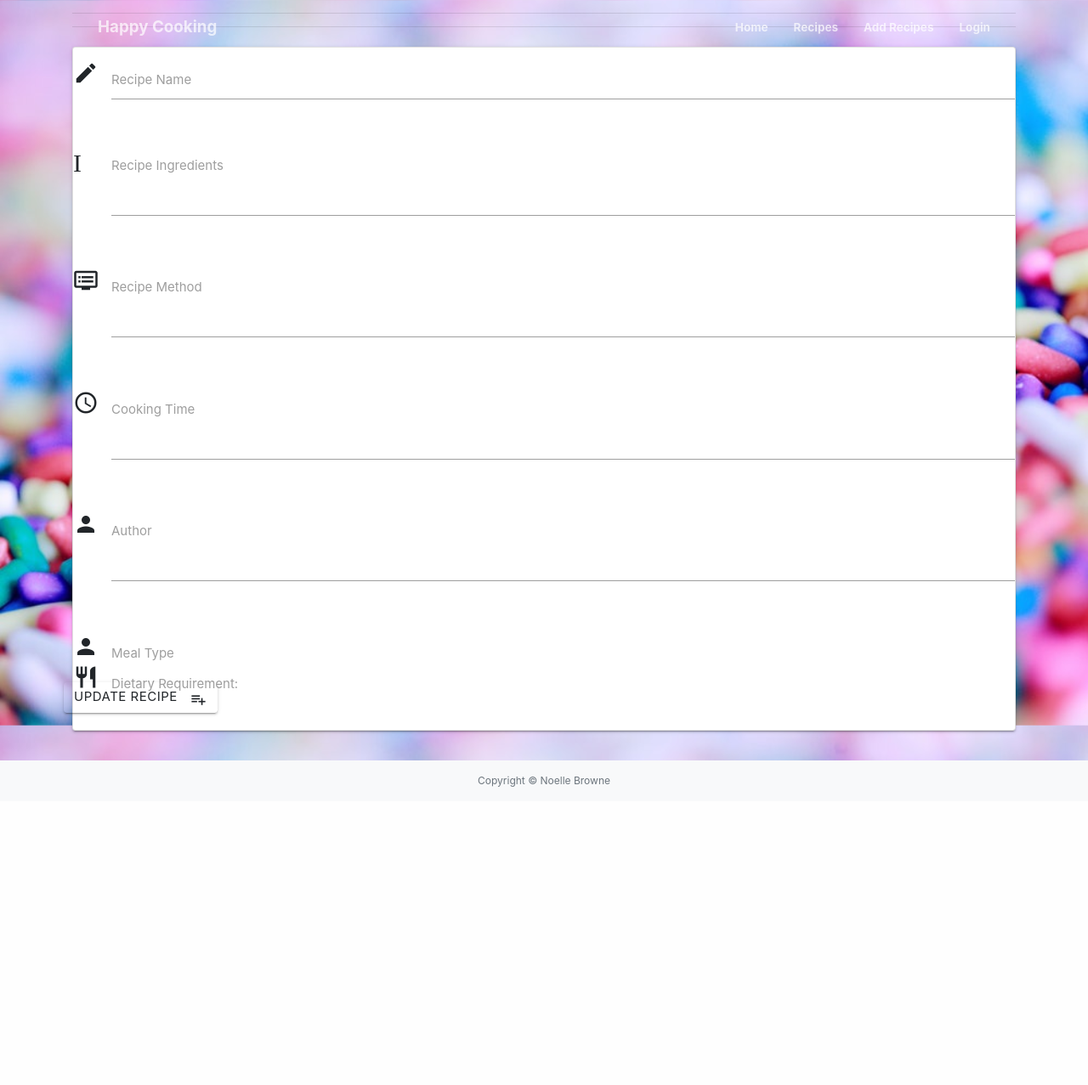
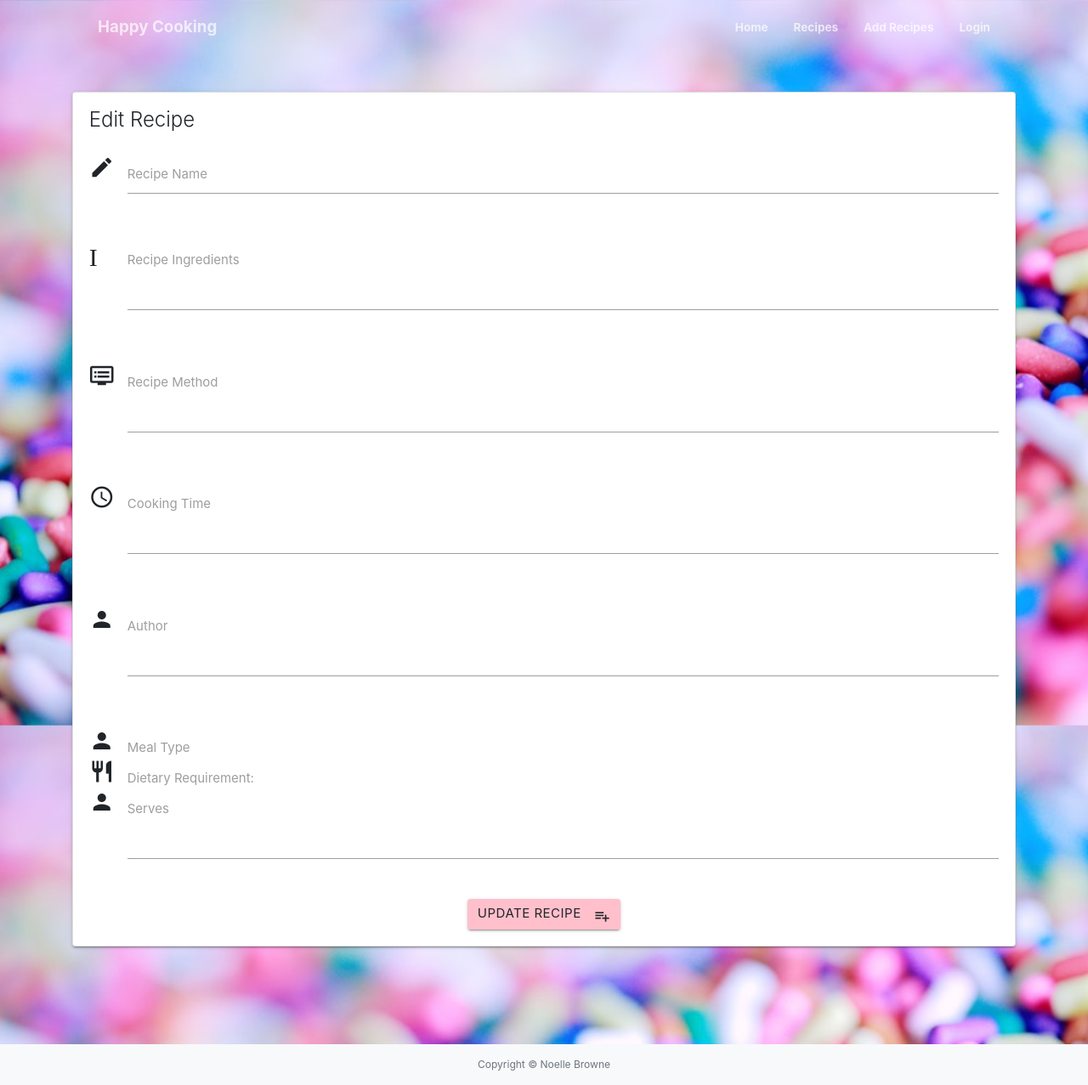
Before and after one commit to Code-Institute-Submissions/happy_cooking, a Flask app: template templates/edit_recipe.html in a window 1280 px wide. Shown: the whole page at 85% size. Before the commit the page ends 926 px from the top, so only its background shows below. Run offline with Flask 2, Linux system fonts and the light colour scheme; the template is opened without the code that fills it, so the values that code supplies are empty; some libraries are stand-ins or nearby versions.

Commit message:
added happy cooking link to make it work, changed font to gray, changed background for edit, add recipes pages and changed update button to pink

```diff
--- a/templates/edit_recipe.html
+++ b/templates/edit_recipe.html
@@ -1,56 +1,43 @@
-{% extends 'base.html' %} {% block content %}
+{% extends 'base.html' %}
 
-<h1><hr></h1>
+{% block content %}
 
-<hr/>
-
-<div class="row">
-  <form action = "{{url_for('update_recipe', recipe_id=recipe._id)}}" method="POST" class="col s12">
+<div class="row" style="margin-top: 100px; margin-bottom: 100px;">
+    <form action="{{url_for('update_recipe', recipe_id=recipe._id)}}" method="POST" class="col s12">
         <div class="card">
 
-
+            <div class="card-body">
+                <h1 class="card-title">Edit Recipe</h1>
                 <div class="row">
                     <div class="input-field col s12">
                         <i class="material-icons prefix">create</i>
-    <input id="recipe_name" name="recipe_name" type="text" class="validate" value="{{recipe.name}}"/>
+                        <input id="recipe_name" name="recipe_name" type="text" class="validate"
+                               value="{{recipe.name}}"/>
                         <label for="icon_prefix">Recipe Name</label>
-  </div>
-</div>
-
-
-
-<div class="row">
-  <div class="input-field col s12">
-    <i class="material-icons prefix">Ingredients</i>
-    <textarea
-      name="recipe_ingredients"
-      id="recipe_ingredients"
-      class="materialize-textarea"
-    >{{recipe.ingredients}}</textarea>
-    <label for="icon_recipe">Recipe Ingredients</label>
                     </div>
                 </div>
 
                 <div class="row">
                     <div class="input-field col s12">
+                        <i class="material-icons prefix">Ingredients</i>
+                        <textarea name="recipe_ingredients" id="recipe_ingredients" class="materialize-textarea">
+                    {{recipe.ingredients}}
+                </textarea>
+                        <label for="icon_recipe">Recipe Ingredients</label>
+                    </div>
+                </div>
+                <div class="row">
+                    <div class="input-field col s12">
                         <i class="material-icons prefix">dvr</i>
-    <textarea
-      name="recipe_method"
-      id="recipe_method"
-      class="materialize-textarea"
-    >{{recipe.instructions}}</textarea>
-    <label for="icon_method">Recipe Method</label>
+                        <textarea name="recipe_instructions" id="recipe_instructions" class="materialize-textarea">{{recipe.instructions}}</textarea>
+                        <label for="icon_meathod">Recipe Method</label>
                     </div>
                 </div>
 
                 <div class="row">
                     <div class="input-field col s12">
                         <i class="material-icons prefix">access_time</i>
-    <textarea
-      name="cooking_time"
-      id="cooking_time"
-      class="materialize-textarea"
-    >{{recipe.cooking_time}}</textarea>
+                        <textarea name="cooking_time" id="cooking_time" class="materialize-textarea">{{recipe.cooking_time}}</textarea>
                         <label for="icon_cooking_time">Cooking Time</label>
                     </div>
                 </div>
@@ -58,11 +45,8 @@
                 <div class="row">
                     <div class="input-field col s12">
                         <i class="material-icons prefix">person</i>
-    <textarea
-      name="recipe_author"
-      id="recipe_author"
-      class="materialize-textarea">
-        {{recipe.author}}</textarea>
+                        <textarea name="recipe_author" id="recipe_author"
+                                  class="materialize-textarea">{{recipe.author}}</textarea>
                         <label for="icon_author">Author</label>
                     </div>
                 </div>
@@ -75,7 +59,7 @@
                             <option value="Breakfast">Breakfast</option>
                             <option value="Lunch">Lunch</option>
                             <option value="Dinner">Dinner</option>
-      <option value="Dessert">Dinner</option>
+                            <option value="Dessert">Dessert</option>
 
                         </select>
                         <label>Meal Type</label>
@@ -86,7 +70,7 @@
                     <div class="input-field col s12">
                         <i class="material-icons prefix">restaurant</i>
                         <select multiple id="dietary_requirement" name="dietary_requirement">
-      <option value  disabled selected>Choose your dietary requirement</option>
+                            <option value="" disabled selected>Choose your dietary requirement</option>
                             <option value="Dairy-free">Dairy-free</option>
                             <option value="Gluten-free">Gluten-free</option>
                             <option value="Vegetarian">Vegetarian</option>
@@ -96,18 +80,25 @@
                         <label>Dietary Requirement: </label>
                     </div>
                 </div>
+                <div class="row">
+                    <div class="input-field col s12">
+                        <i class="material-icons prefix">person</i>
+                        <textarea name="serves" id="serves" class="materialize-textarea"></textarea>
+                        <label for="icon_author">Serves</label>
+                    </div>
+                </div>
 
 
+                <div class="button text-center">
+                    <button class="btn waves-effect waves-light" style="background:pink" type="submit" name="action"> Update Recipe
+                        <i class="material-icons right">playlist_add</i>
+                    </button>
 
 
- <div class="row">
-            <button class="btn waves-effect waves-light" type="submit" name="action">Update  Recipe
-                <i class="material-icons right">playlist_add</i>
-             </button>
+                </div>
             </div>
         </div>
     </form>
 </div>
 
-
 {% endblock %}
--- a/templates/index.html
+++ b/templates/index.html
@@ -7,11 +7,11 @@
     <div class="container h-100">
       <div class="row h-100 align-items-center justify-content-center text-center">
         <div class="col-lg-10 align-self-end">
-          <h1 class="text-uppercase text-white font-weight-bold">Happy Cooking starts right here!</h1>
+          <h1 class="text-uppercase text-gray font-weight-bold">Happy Cooking starts right here!</h1>
           <hr class="divider my-4">
         </div>
         <div class="col-lg-8 align-self-baseline">
-          <p class="text-white-75 font-weight-light mb-5"> Choose from a recipe or you can even add your own, no strings attached!</p>
+          <p class="text-gray-75 font-weight-light mb-5"> Choose from a recipe or you can even add your own, no strings attached!</p>
           <a class="btn btn-primary btn-xl js-scroll-trigger" href="{{url_for('recipes')}}" style="line-height: 0.25px;">Check out these recipes</a>
         </div>
       </div>
--- a/templates/my_recipes.html
+++ b/templates/my_recipes.html
@@ -2,7 +2,6 @@
 
 {% extends 'base.html' %} {% block content %}
 
-<h1>Edit Recipe now changed to add recipe for</h1>
 
 <hr/>
 
```
Lines whose indentation alone changed are shown as unchanged.
